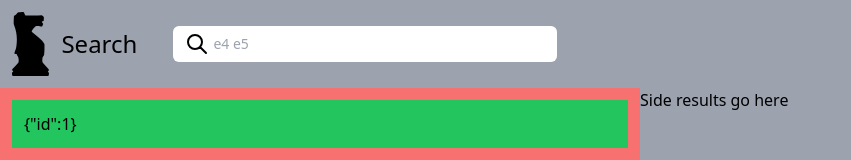
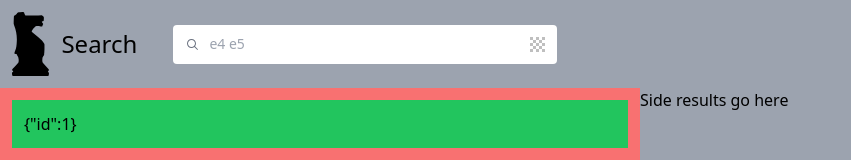
Before and after one commit to DevArcana/pwr-swi, a React (Vite) app in the folder frontend/: page /search in a window 1280 px wide. Shown: the top 160 px of the page, without its empty margins (0-851 px from the left). Built offline with nearby package versions, Linux system fonts and the light colour scheme.

Commit message:
feat(frontend): add modal for chessboard

```diff
--- a/frontend/package.json
+++ b/frontend/package.json
@@ -10,6 +10,8 @@
     "preview": "vite preview"
   },
   "dependencies": {
+    "@radix-ui/react-dialog": "^1.0.4",
+    "@radix-ui/react-icons": "^1.3.0",
     "react": "^18.2.0",
     "react-dom": "^18.2.0",
     "react-router-dom": "^6.11.2"
--- a/frontend/src/components/Search.tsx
+++ b/frontend/src/components/Search.tsx
@@ -1,4 +1,6 @@
 import React from "react";
+import { MagnifyingGlassIcon, TransparencyGridIcon } from "@radix-ui/react-icons";
+import * as Dialog from "@radix-ui/react-dialog";
 
 interface Props {
     query: string;
@@ -9,35 +11,38 @@ interface Props {
 const Search: React.FC<Props> = ({ query, setQuery, onSearch }) => {
     return (
         <form
-            className="relative w-96"
+            className="relative w-96 bg-white rounded p-2 flex items-center"
             onSubmit={(event) => {
                 event.preventDefault();
                 onSearch(query);
             }}
         >
-            <span className="absolute inset-y-0 left-0 flex items-center pl-2">
+            <span className="absolute flex justify-center items-center">
                 <button type="submit" className="p-1 focus:outline-none focus:shadow-outline">
-                    <svg
-                        fill="none"
-                        stroke="currentColor"
-                        strokeLinecap="round"
-                        strokeLinejoin="round"
-                        strokeWidth="2"
-                        viewBox="0 0 24 24"
-                        className="w-6 h-6"
-                    >
-                        <path d="M21 21l-6-6m2-5a7 7 0 11-14 0 7 7 0 0114 0z"></path>
-                    </svg>
+                    <MagnifyingGlassIcon className="text-gray-500" />
                 </button>
             </span>
             <input
                 type="search"
-                className="py-2 text-sm rounded-md pl-10 focus:outline-none w-full"
+                className="text-sm pl-7 focus:outline-none w-full"
                 value={query}
                 onChange={(event) => setQuery(event.target.value)}
                 placeholder="e4 e5"
                 autoComplete="off"
             />
+            <Dialog.Root>
+                <Dialog.Trigger asChild>
+                    <button className="flex justify-center items-center p-1 hover:text-gray-700">
+                        <TransparencyGridIcon />
+                    </button>
+                </Dialog.Trigger>
+                <Dialog.Portal>
+                    <Dialog.Overlay className="bg-black opacity-30 fixed inset-0" />
+                    <Dialog.Content className="bg-white rounded p-3 fixed top-[50%] left-[50%] translate-x-[-50%] translate-y-[-50%]">
+                        <div>this is a modal</div>
+                    </Dialog.Content>
+                </Dialog.Portal>
+            </Dialog.Root>
         </form>
     );
 };
```
Also changed, not shown: 1 other file (tests, documents, lock files or other folders).
